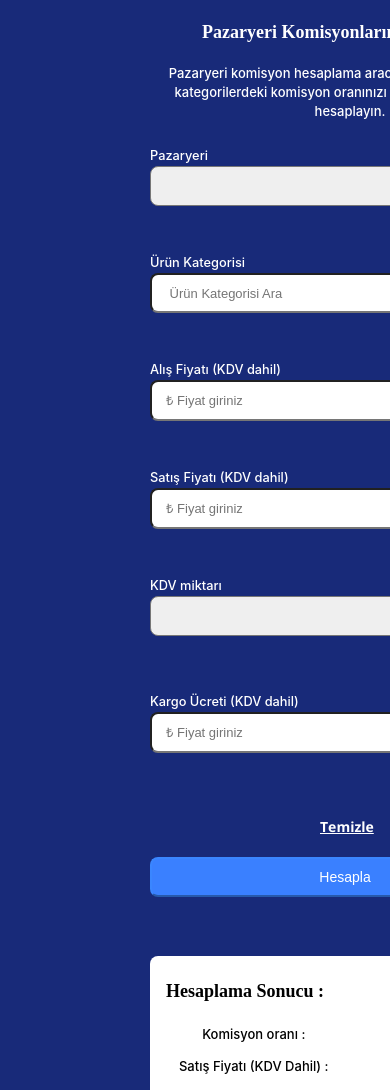
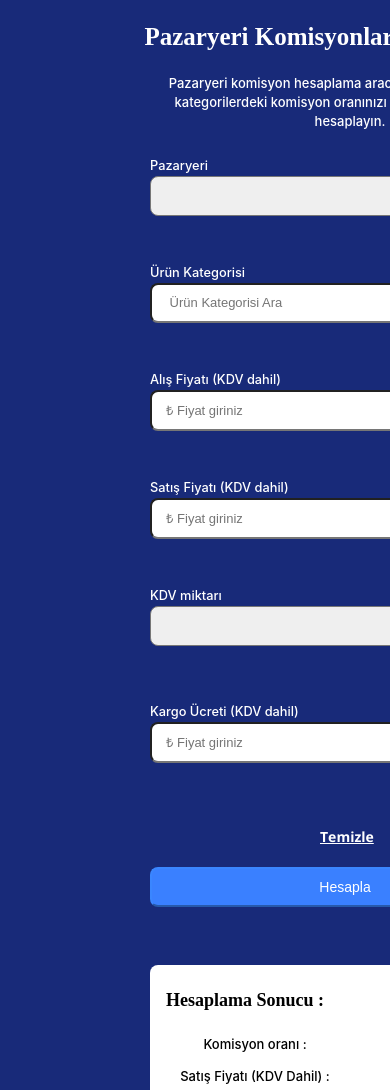
Before and after one commit to mevlutbilgee/pazaryeri_komisyon_hesaplama, a plain HTML site: page index.html in a window 390 px wide. Shown: the top 1090 px of the page. Drawn offline with nearby package versions, Linux system fonts and the light colour scheme.

Commit message:
resp update

```diff
--- a/style.css
+++ b/style.css
@@ -64,8 +64,6 @@ p {
   margin-left: 16px;
   justify-content: space-between;
   margin-right: 16px;
-  font-family: "Inter";
-  font-style: normal;
   font-weight: 500;
   font-size: 16px;
   height: 32px;
@@ -172,7 +170,7 @@ input {
 /* Responsive */
 @media screen and (max-width: 600px) {
   body {
-    width: 600px;
+    width: 400px;
   }
   #sonucBox {
     width: 400px;
@@ -183,7 +181,9 @@ input {
     display: flex;
     margin-left: 10px;
     justify-content: space-between;
-    margin-right: 15px;
+    margin-right: 10px;
+    font-weight: 500;
+    font-size: 12px;
   }
   #pazaryeri {
     width: 390px;
@@ -236,7 +236,7 @@ input {
     margin-left: 170px;
   }
   h1 {
-    font-size: large;
+    font-size: 25px
   }
   p {
     font-size: small;
```
